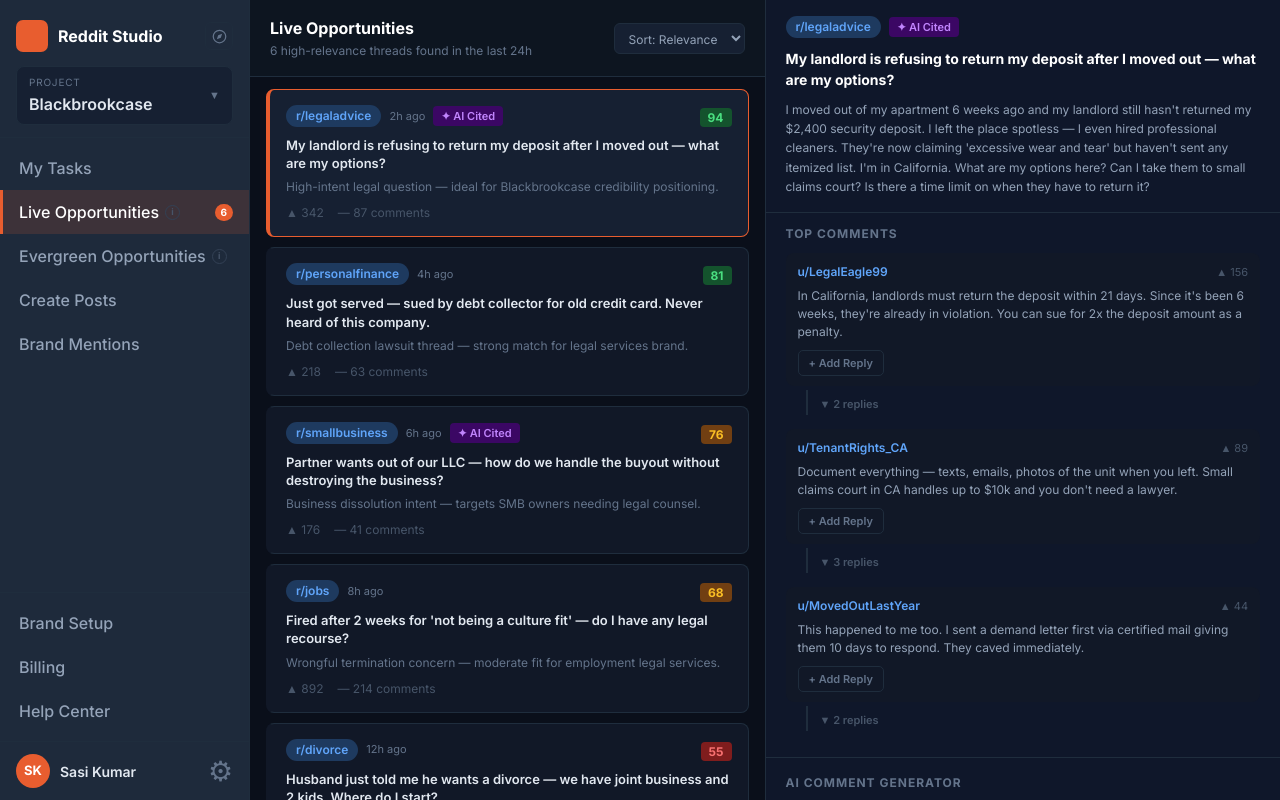
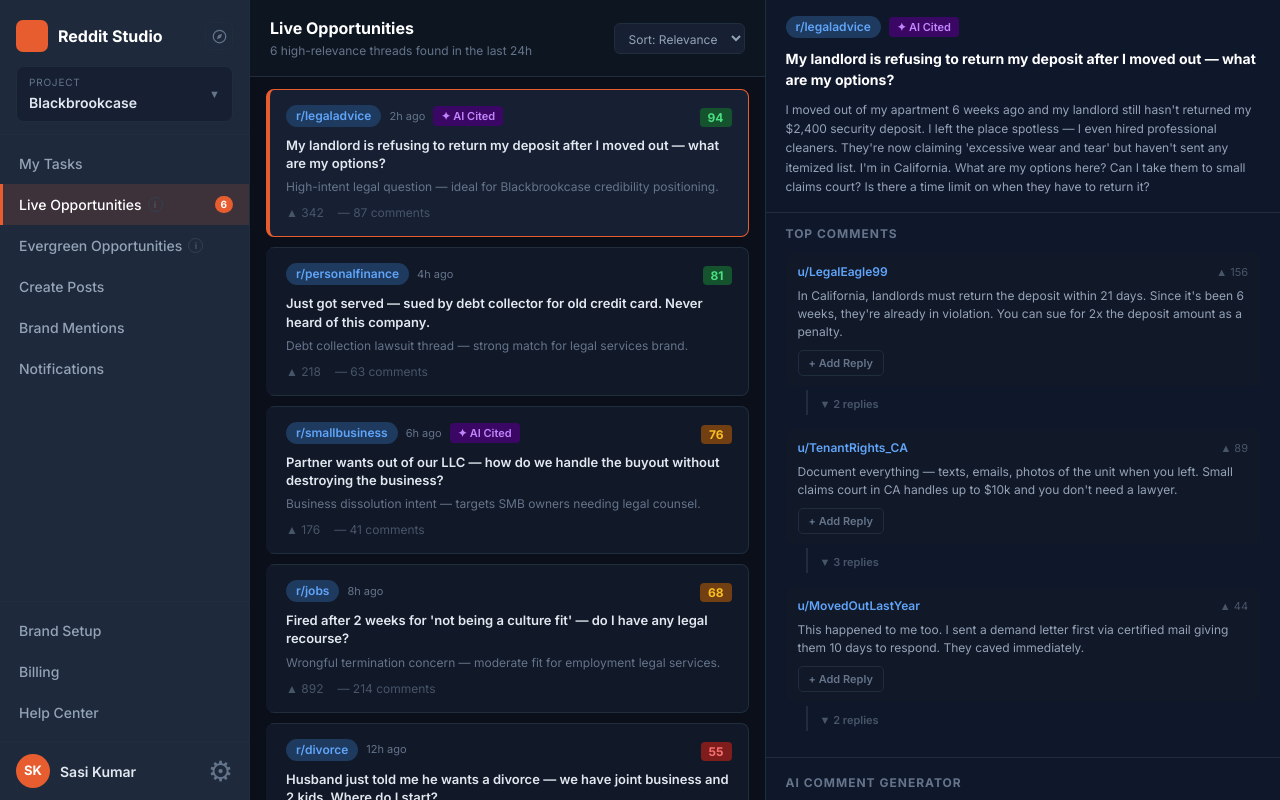
Before and after one commit to Sasi-Kiran-Reddy-Somu/PoStint, a Next.js app: page /studio in a window 1280 px wide. Built offline with nearby package versions, Linux system fonts and the light colour scheme.

Commit message:
Add Notifications nav item, reduce sidebar font size to 14px
Co-Authored-By: Claude Sonnet 4.6 <noreply@anthropic.com>

```diff
--- a/src/components/studio/Sidebar.tsx
+++ b/src/components/studio/Sidebar.tsx
@@ -14,6 +14,7 @@ const NAV_ITEMS = [
   { label: "Evergreen Opportunities", badge: null, info: "Established Reddit threads ranking high on Google for your keywords. Might be older but still getting traffic." },
   { label: "Create Posts", badge: null, info: null },
   { label: "Brand Mentions", badge: null, info: null },
+  { label: "Notifications", badge: null, info: null },
 ];
 
 const NAV_ROUTES: Record<string, string> = {
@@ -22,6 +23,7 @@ const NAV_ROUTES: Record<string, string> = {
   "Evergreen Opportunities": "/studio/evergreen",
   "Create Posts": "/studio/create-posts",
   "Brand Mentions": "/studio/reddit-mentions",
+  "Notifications": "/studio/notifications",
   "Brand Setup": "/studio/brand-setup",
   "Billing": "/studio/billing",
   "Help Center": "/studio/help-center",
@@ -223,7 +225,7 @@ export default function Sidebar({ activeNav }: SidebarProps) {
             >
               <div>
                 <div style={{ fontSize: 10, color: "#64748b", marginBottom: 2, letterSpacing: "0.08em" }}>PROJECT</div>
-                <div style={{ fontSize: 16, fontWeight: 600, color: "#e2e8f0" }}>{project}</div>
+                <div style={{ fontSize: 14, fontWeight: 600, color: "#e2e8f0" }}>{project}</div>
               </div>
               <span style={{ color: "#64748b", fontSize: 11, transform: dropdownOpen ? "rotate(180deg)" : "none", transition: "transform 0.2s" }}>▼</span>
             </div>
@@ -235,7 +237,7 @@ export default function Sidebar({ activeNav }: SidebarProps) {
                     key={p}
                     onClick={() => { setProject(p); setDropdownOpen(false); }}
                     style={{
-                      padding: "10px 12px", fontSize: 16, cursor: "pointer",
+                      padding: "10px 12px", fontSize: 14, cursor: "pointer",
                       color: p === project ? "#fff" : "#94a3b8",
                       background: p === project ? "rgba(232,93,47,0.15)" : "transparent",
                       borderLeft: `3px solid ${p === project ? ORANGE : "transparent"}`,
@@ -262,7 +264,7 @@ export default function Sidebar({ activeNav }: SidebarProps) {
                   href={NAV_ROUTES[item.label]}
                   style={{
                     display: "flex", alignItems: "center", gap: 6,
-                    padding: "10px 16px", cursor: "pointer", fontSize: 16, fontWeight: 500,
+                    padding: "10px 16px", cursor: "pointer", fontSize: 14, fontWeight: 500,
                     color: isActive ? "#fff" : "#94a3b8",
                     background: isActive ? "rgba(232,93,47,0.15)" : "transparent",
                     borderLeft: isActive ? `3px solid ${ORANGE}` : "3px solid transparent",
@@ -317,7 +319,7 @@ export default function Sidebar({ activeNav }: SidebarProps) {
                 href={NAV_ROUTES[item.label]}
                 style={{
                   display: "flex", alignItems: "center",
-                  padding: "10px 16px", fontSize: 16, fontWeight: 500,
+                  padding: "10px 16px", fontSize: 14, fontWeight: 500,
                   color: isActive ? "#fff" : "#94a3b8",
                   background: isActive ? "rgba(232,93,47,0.15)" : "transparent",
                   borderLeft: isActive ? `3px solid ${ORANGE}` : "3px solid transparent",
```
